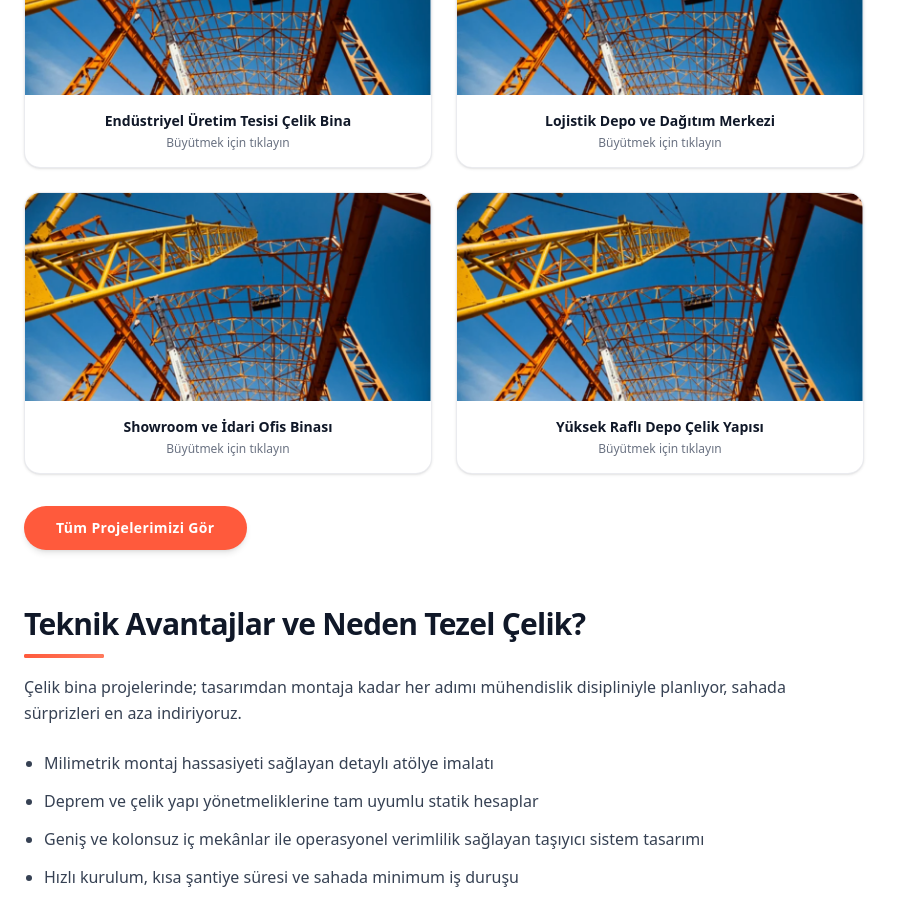
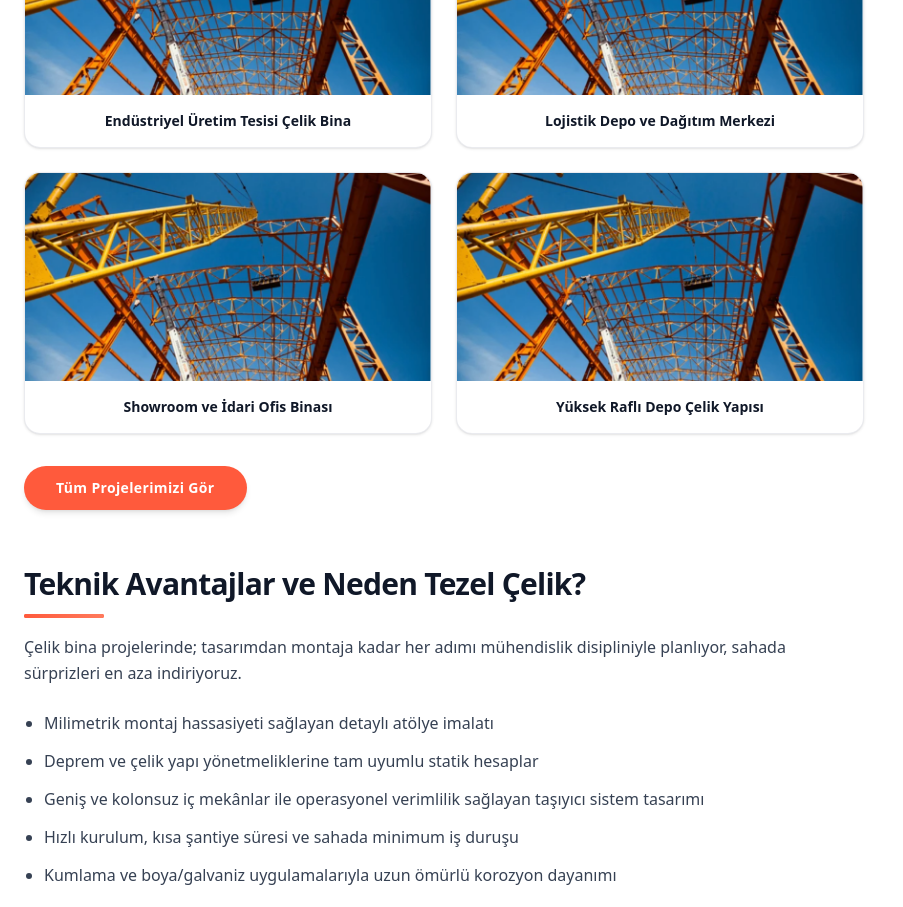
Before and after one commit to muhammetfisek/TezelCelik-WebSite, a Next.js app: page /services/steel-buildings in a window 1280 px wide. Shown: the part 1200-2107 px from the top of the page, without its empty margins (0-903 px from the left). Built offline with nearby package versions, Linux system fonts and the light colour scheme.

Commit message:
Refactor ProjectLightboxGrid component to enhance title styling with bold font and color transition on hover for improved visual appeal.

```diff
--- a/app/components/ProjectLightboxGrid/ProjectLightboxGrid.tsx
+++ b/app/components/ProjectLightboxGrid/ProjectLightboxGrid.tsx
@@ -105,10 +105,9 @@ export function ProjectLightboxGrid({ items }: ProjectLightboxGridProps) {
               />
             </div>
             <div className="p-4">
-              <h4 className="text-sm font-semibold text-gray-900">{item.title}</h4>
-              <p className="mt-1 text-xs font-medium text-gray-500">
-                Büyütmek için tıklayın
-              </p>
+              <h4 className="text-sm font-bold text-gray-900 transition-colors duration-200 group-hover:text-[#FF5A3C]">
+                {item.title}
+              </h4>
             </div>
           </button>
         ))}
```
